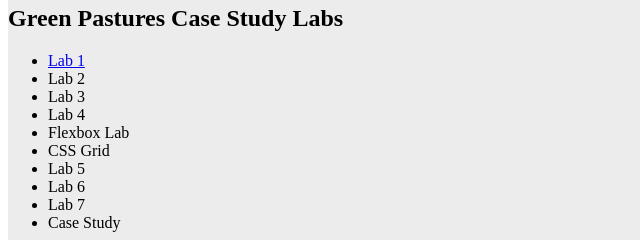
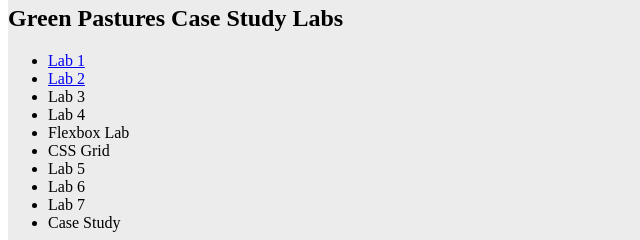
Before and after one commit to VohidA/Portfolio-Assignment, a plain HTML site: page index.html in a window 1280 px wide. Shown: the part 545-785 px from the top of the page, 0-640 px from the left. Drawn offline with Linux system fonts and the light colour scheme.

Commit message:
Update index.html

```diff
--- a/index.html
+++ b/index.html
@@ -31,7 +31,7 @@
 
 		<ul>
 			<li><a href="https://vohida.github.io/GPST-assignment/index.html" target="_blank">Lab 1</a></li>
-			<li>Lab 2</li>
+			<li><a href="https://vohida.github.io/GPST-lab-2/index.html" target="_blank">Lab 2</a></li>
 			<li>Lab 3</li>
 			<li>Lab 4</li>
 			<li>Flexbox Lab</li>
```
